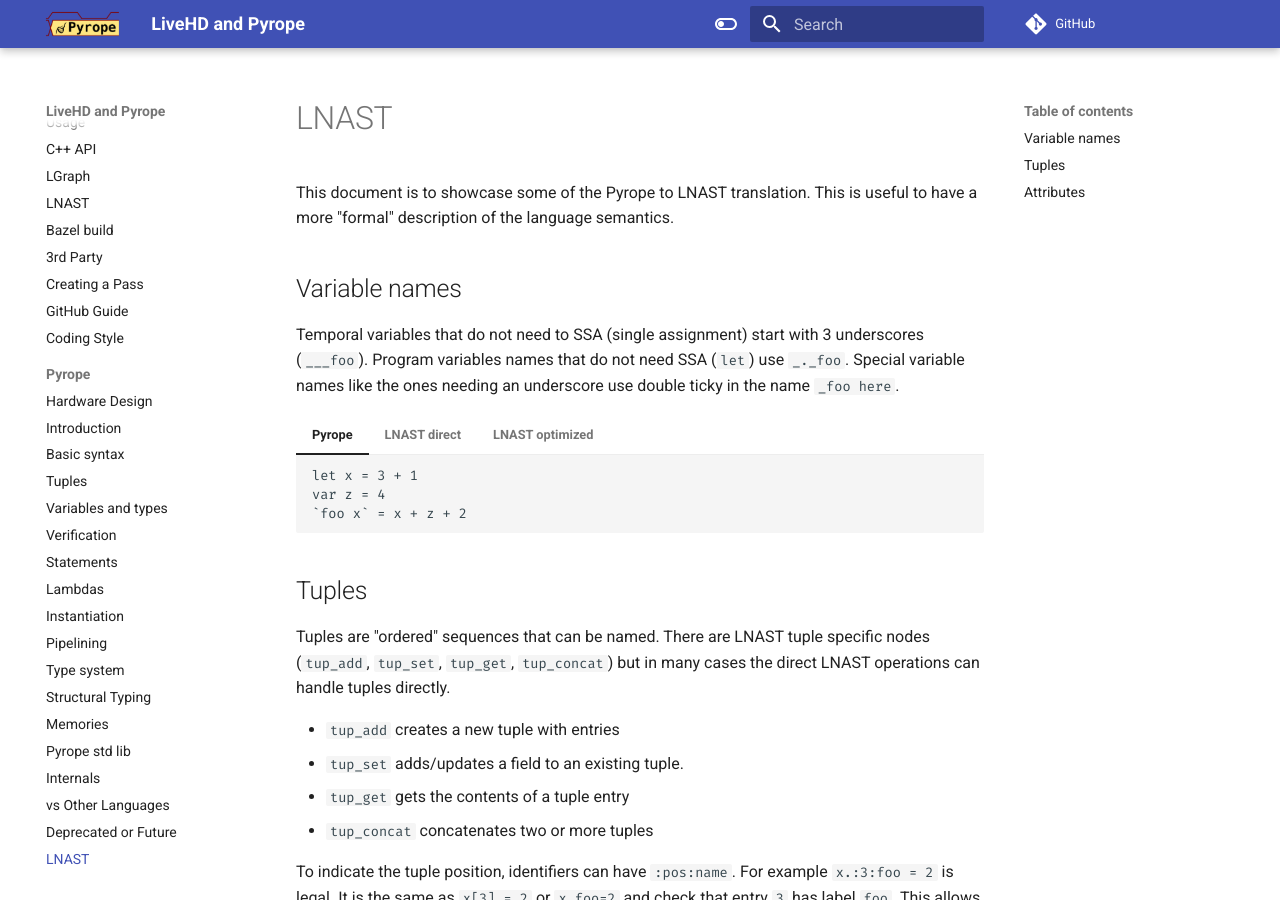
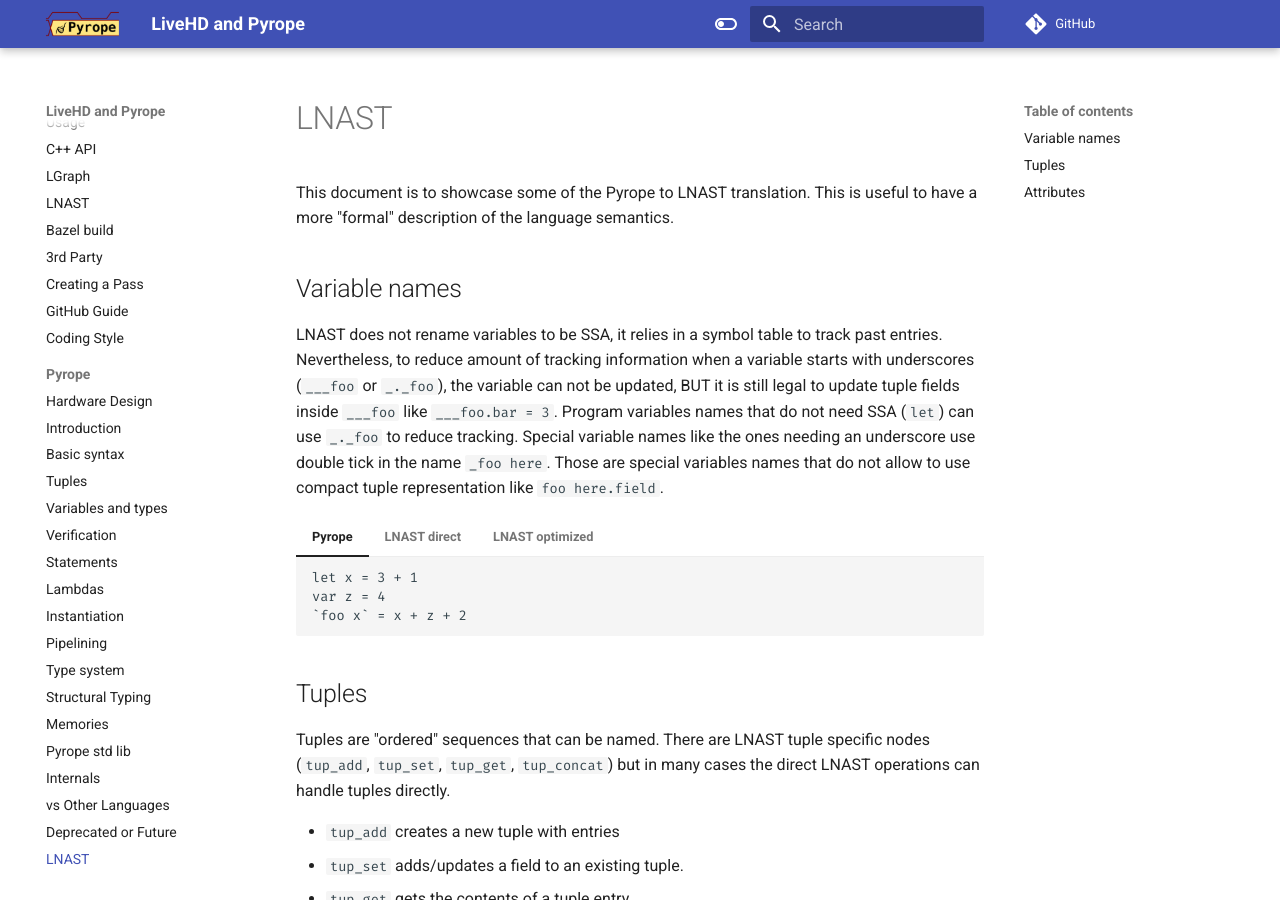
Before and after one commit to masc-ucsc/docs, an MkDocs documentation site: the page built from docs/pyrope/12-lnast.md, in a window 1280 px wide and 900 px high. Built offline with MkDocs 1.6.1 and Material for MkDocs 9.7.7, drawn with Linux system fonts in a browser that asks for light colours; comment, search, counter and statistics services are not loaded.

````diff
--- a/docs/pyrope/12-lnast.md
+++ b/docs/pyrope/12-lnast.md
@@ -7,10 +7,14 @@
 
 ## Variable names
 
-Temporal variables that do not need to SSA (single assignment) start with 3
-underscores (`___foo`). Program variables names that do not need SSA (`let`) use
-`_._foo`. Special variable names like the ones needing an underscore use double
-ticky in the name `_foo here`.
+LNAST does not rename variables to be SSA, it relies in a symbol table to track
+past entries. Nevertheless, to reduce amount of tracking information when a
+variable starts with underscores (`___foo` or `_._foo`), the variable can not
+be updated, BUT it is still legal to update tuple fields inside `___foo` like
+`___foo.bar = 3`. Program variables names that do not need SSA (`let`) can use
+`_._foo` to reduce tracking. Special variable names like the ones needing an
+underscore use double tick in the name `_foo here`. Those are special variables
+names that do not allow to use compact tuple representation like `foo here.field`.
 
 === "Pyrope"
     ```
````
